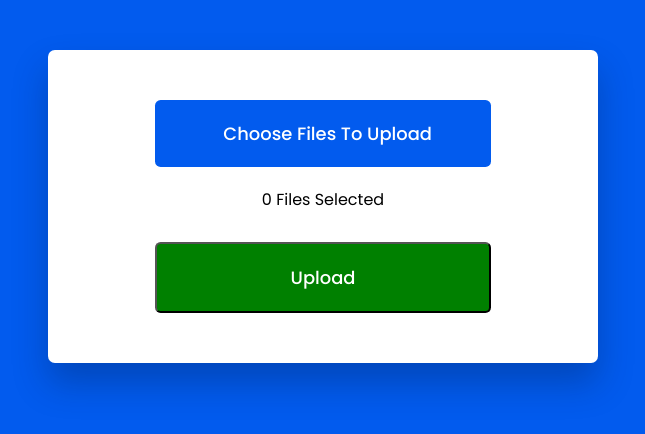
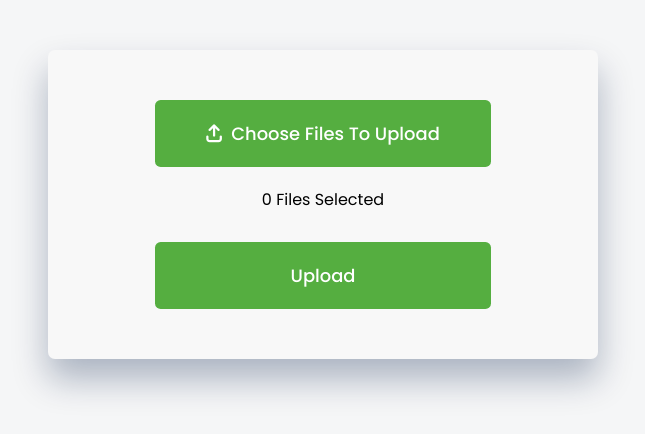
Before and after one commit to Pingwinnel/Resume_Checker, a React (Create React App) app in the folder resume_check_app/: page / in a window 1280 px wide. Shown: the top 434 px of the page, without its empty margins (317-962 px from the left). Built offline with nearby package versions, Linux system fonts and the light colour scheme.

Commit message:
make freedom ui

```diff
--- a/resume_check_app/public/index.html
+++ b/resume_check_app/public/index.html
@@ -30,6 +30,10 @@
             href="https://fonts.googleapis.com/css2?family=Poppins:wght@400;500&display=swap"
             rel="stylesheet"
     />
+    <link
+            rel="stylesheet"
+            href="https://cdnjs.cloudflare.com/ajax/libs/font-awesome/6.2.0/css/all.min.css"
+    />
     <title>React App</title>
   </head>
   <body>
--- a/resume_check_app/src/components/main/Main.css
+++ b/resume_check_app/src/components/main/Main.css
@@ -1,5 +1,5 @@
 .main-container {
-    background-color: #ffffff;
+    background-color: rgb(248, 248, 248);
     width: 90%;
     max-width: 34.37em;
     position: relative;
@@ -16,7 +16,7 @@ input[type="file"] {
 .form-label{
     display: block;
     position: relative;
-    background-color: #025bee;
+    background-color: rgb(85, 174, 64);
     color: #ffffff;
     font-size: 1.12em;
     font-weight: 500;
@@ -26,6 +26,10 @@ input[type="file"] {
     margin: auto;
     border-radius: 0.31em;
     cursor: pointer;
+}
+
+.form-label:hover{
+    box-shadow: 10px 10px 23px 5px  rgb(167, 220, 167);
 }
 
 #num-of-files {
@@ -39,8 +43,8 @@ ul {
 }
 .main-container li {
     font-weight: 500;
-    background-color: #eff5ff;
-    color: #025bee;
+    background-color: rgb(184, 223, 161);
+    color: #ffffff;
     margin-bottom: 1em;
     padding: 1.1em 1em;
     border-radius: 0.3em;
@@ -80,7 +84,7 @@ form{
 .upload_btn{
     display: block;
     position: relative;
-    background-color: green;
+    background-color: rgb(85, 174, 64);
     color: #ffffff;
     font-size: 1.12em;
     font-weight: 500;
@@ -90,8 +94,9 @@ form{
     margin: auto;
     border-radius: 0.31em;
     cursor: pointer;
+    border: none;
 }
 
 .upload_btn:hover{
-    box-shadow: 5px 5px 22px  seagreen;
+    box-shadow: 5px 5px 22px  rgb(167, 220, 167);
 }
--- a/resume_check_app/src/index.css
+++ b/resume_check_app/src/index.css
@@ -5,5 +5,5 @@
   font-family: "Poppins", sans-serif;
 }
 body {
-  background-color: #025bee;
+  background-color: rgb(245, 246, 247);
 }
```
